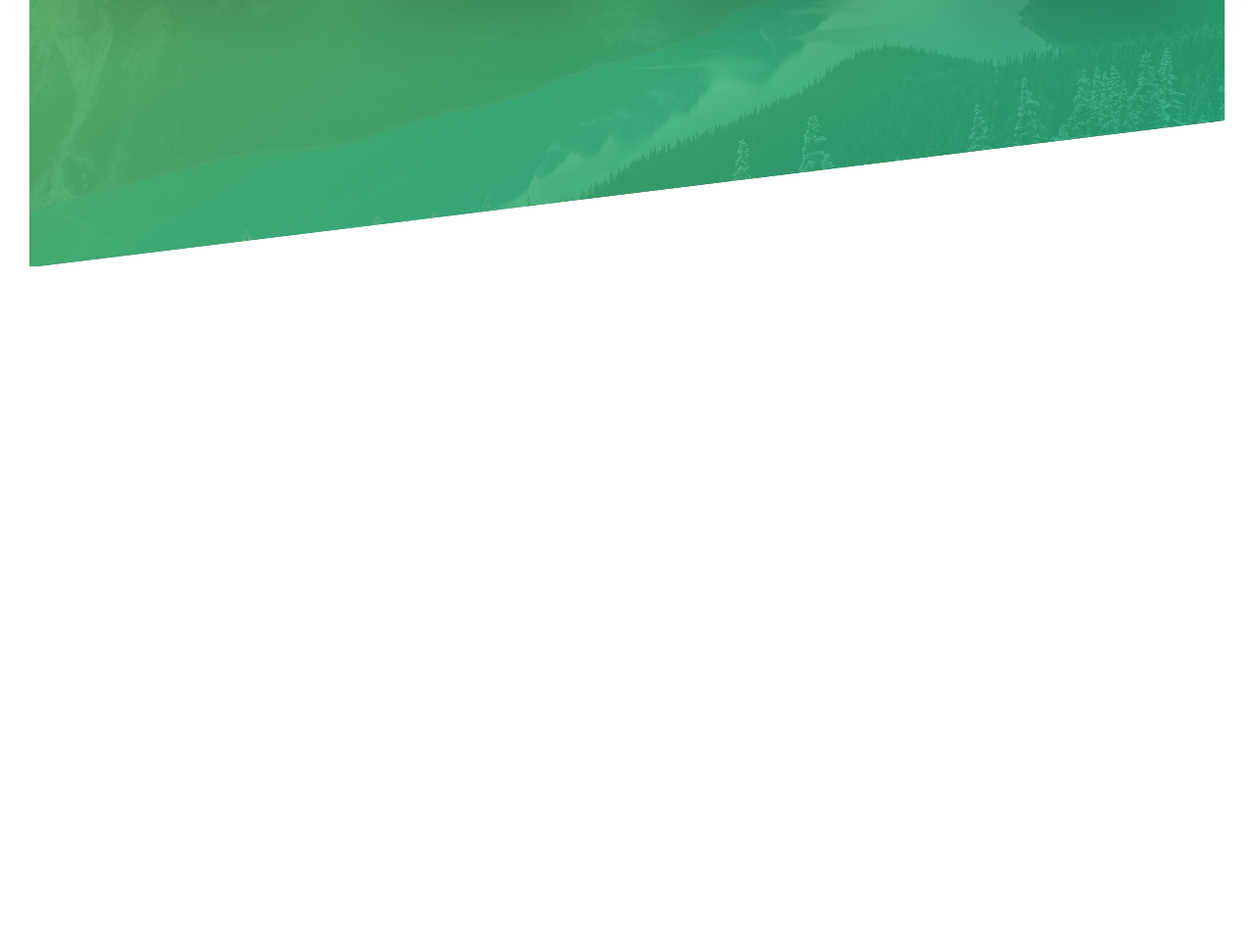
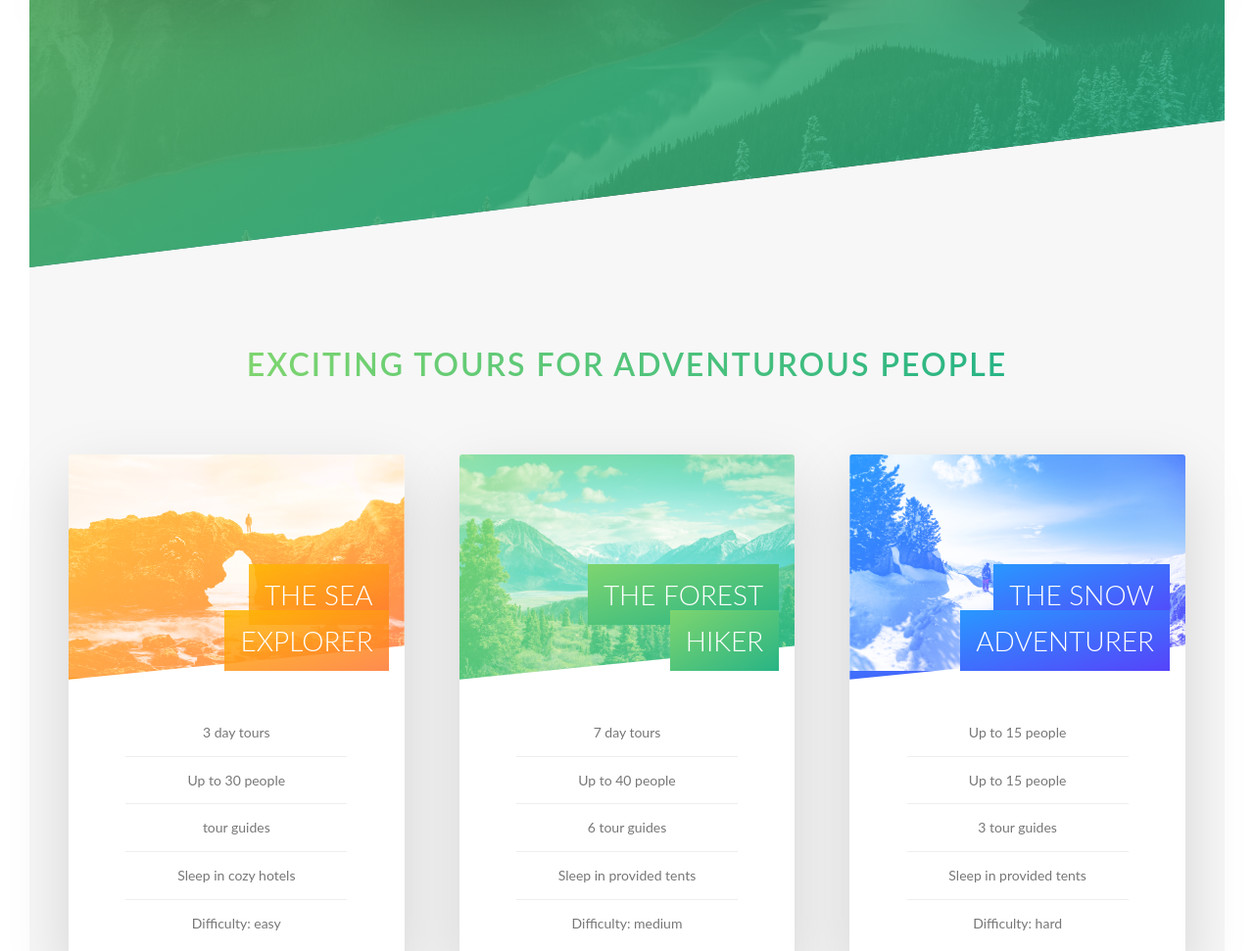
Before and after one commit to h3ndry/Natour-React-Gatsby, a Gatsby site: page / in a window 1280 px wide. Shown: the part 1829-2800 px from the top of the page at 98% size. Before the commit the page ends 2101 px from the top, so only its background shows below. Built offline with nearby package versions, Linux system fonts and the light colour scheme; Gatsby itself is replaced by a stand-in of ours.

Commit message:
implimented the rotation on th6e cards

```diff
--- a/src/components/About.js
+++ b/src/components/About.js
@@ -63,7 +63,7 @@ export default function About() {
 
         <div className="col-1-of-2">
           <div className="composition">
-            {images.map(image => <Img fluid={image} />)}
+            {images.map((image, i) => <Img fluid={image} key={i} />)}
           </div>
         </div>
 
--- a/src/components/Buttons.js
+++ b/src/components/Buttons.js
@@ -1,9 +1,10 @@
 import React from 'react'
 import styled from 'styled-components'
 
-export function ButtonA({ href, text }) {
+export function ButtonA({ green, href, text }) {
+
   return (
-    <ButtonWrapperA href={href}>
+    <ButtonWrapperA green href={href}>
       {text}
     </ButtonWrapperA>
 
@@ -11,6 +12,7 @@ export function ButtonA({ href, text }) {
 }
 
 export function ButtonB({ href, text }) {
+
   return (
     <ButtonWrapperB href={href}>
       {text}
@@ -37,7 +39,7 @@ position: relative;
 font-size: .875rem;
 border: none;
 cursor: pointer;
-background-color: #fff;
+background-color: ${ true ? `#55c57a` : `#fff`};
 color: #777;
 animation: moveInBottom .5s ease-out .75s backwards;
 
--- a/src/components/feature.js
+++ b/src/components/feature.js
@@ -32,10 +32,11 @@ export default function feature() {
   return (
     <FeatureWrapper>
       <div className="row">
-        {featureContent.map(feature => <Card
+        {featureContent.map((feature, i) => <Card
           icon={feature.icon}
           title={feature.title}
           text={feature.text}
+          key={i}
         />)}
       </div>
     </FeatureWrapper>
--- /dev/null
+++ b/src/components/tours.js
@@ -0,0 +1,95 @@
+import React from 'react'
+import styled from 'styled-components'
+import { useStaticQuery, graphql } from "gatsby"
+import { ButtonA } from './Buttons'
+
+
+import Card from './toursCard'
+
+export default function Tours() {
+
+  const data = useStaticQuery(graphql`
+    query {
+      nat5: file(relativePath: { eq: "nat-5.jpg" }) {
+        childImageSharp {
+          fluid(maxWidth: 1000) {
+            ...GatsbyImageSharpFluid
+          }
+        }
+      }
+      nat6: file(relativePath: { eq: "nat-6.jpg" }) {
+        childImageSharp {
+          fluid(maxWidth: 1000) {
+            ...GatsbyImageSharpFluid
+          }
+        }
+      }
+      nat7: file(relativePath: { eq: "nat-7.jpg" }) {
+        childImageSharp {
+          fluid(maxWidth: 1000) {
+            ...GatsbyImageSharpFluid
+          }
+        }
+      }
+    }
+  `)
+
+
+  const toursContents = [
+    {
+      img: data.nat5.childImageSharp.fluid,
+      title: `The Sea Explorer`,
+      list: [`3 day tours`, `Up to 30 people`, `tour guides`, `Sleep in cozy hotels`, `Difficulty: easy`],
+      price: 297
+    },
+    {
+      img: data.nat6.childImageSharp.fluid,
+      title: `The Forest Hiker`,
+      list: [`7 day tours`, `Up to 40 people`, `6 tour guides`, `Sleep in provided tents`, `Difficulty: medium`],
+      price: 497
+    },
+    {
+      img: data.nat7.childImageSharp.fluid,
+      title: `The Snow Adventurer`,
+      list: [`Up to 15 people`, `Up to 15 people`, `3 tour guides`, `Sleep in provided tents`, `Difficulty: hard`],
+      price: 897
+    }
+  ]
+
+  return (
+    <ToursWrapper>
+      <div className="title">
+        <h2> Exciting tours for adventurous people </h2>
+      </div>
+      <div className="row">
+        {toursContents.map((tour, i) => <Card
+          img={tour.img}
+          title={tour.title}
+          list={tour.list}
+          price={tour.price}
+          key={i}
+
+        />)}
+      </div>
+
+      <ButtonA green text='Discover all tours' />
+
+    </ToursWrapper>
+  )
+}
+
+const ToursWrapper = styled.section`
+  background-color: #f7f7f7;
+  padding: 15.5rem 0 9.37rem 0;
+  margin-top: -6.25rem;
+
+  .title {
+    text-align: center;
+    margin-bottom: 4rem !important;
+  }
+
+  .row {
+    height: 32.5rem
+  }
+
+`
--- /dev/null
+++ b/src/components/toursCard.js
@@ -0,0 +1,206 @@
+import React from 'react'
+import styled from 'styled-components'
+import { ButtonA } from './Buttons'
+
+
+import Img from "gatsby-image"
+
+
+export default function ToursCard({ img, title, list, price }) {
+
+  return (
+    <ToursCardWrapper className="col-1-of-3">
+      <div className="card">
+        <div className=" card-side card-front">
+          <div className="picture">
+            <div className="overlay"></div>
+            <Img fluid={img} />
+          </div>
+          <h4> <span>{title}</span> </h4>
+          <div className="details">
+            <ul>
+              {list.map((item, i) => <li key={i}>{item}</li>)}
+            </ul>
+          </div>
+        </div>
+        <div className="card-side card-back">
+          <div className="card-cta">
+            <div className="price-box">
+              <p className="price-only">Only</p>
+              <p className="price-value">${price}</p>
+            </div>
+            <ButtonA text='Book now!' />
+          </div>
+        </div>
+      </div>
+    </ToursCardWrapper>
+  )
+}
+
+const ToursCardWrapper = styled.div`
+
+  float: left;
+  position: relative;
+  &:not(:last-child) {
+    margin-right: var(--gutter-horizontal);
+    @media only screen and (max-width: 56.25em) {
+      margin-right: 0;
+      margin-bottom: var(--gutter-vertical-small);
+    }
+  }
+  @media only screen and (max-width: 56.25em) {
+    width: 100% !important;
+  }
+
+  .card {
+    -webkit-perspective: 150rem;
+    perspective: 150rem;
+    -moz-perspective: 150rem;
+
+
+    &-side {
+      height: 32.5rem;
+      -webkit-transition: all .8s ease;
+      transition: all .8s ease;
+      top: 0;
+      left: 0;
+      width: 100%;
+      -webkit-backface-visibility: hidden;
+      backface-visibility: hidden;
+      border-radius: 3px;
+      overflow: hidden;
+      -webkit-box-shadow: 0 1.5rem 4rem rgba(0,0,0,0.15);
+      box-shadow: 0 1.5rem 4rem rgba(0,0,0,0.15);
+    }
+    &-front {
+      background-color: #fff;
+
+      .picture {
+        background-size: cover;
+        position: relative;
+        height: 14.375rem;
+        /* mix-blend-mode: screen; */
+        /* background-blend-mode: screen; */
+        -webkit-clip-path: polygon(0 0, 100% 0, 100% 85%, 0 100%);
+        clip-path: polygon(0 0, 100% 0, 100% 85%, 0 100%);
+        border-top-left-radius: 3px;
+        border-top-right-radius: 3px;
+        .overlay {
+          position: absolute;
+          top: 0;
+          bottom: 0;
+          left: 0;
+          right: 0;
+          background-image: linear-gradient(to right bottom, #ffb900, #ff7730);
+          mix-blend-mode: screen;
+          z-index: 20;
+
+        }
+      }
+
+      h4 {
+        font-size: 1.75rem;
+        font-weight: 300;
+        text-transform: uppercase;
+        text-align: right;
+        color: #fff;
+        position: absolute;
+        top: 7.5rem;
+        right: 1rem;
+        width: 75%;
+
+        span {
+          background-image: linear-gradient(to right bottom, rgba(255,185,0,0.85), rgba(255,119,48,0.85));
+          padding: .875rem 1rem;
+          -webkit-box-decoration-break: clone;
+          box-decoration-break: clone;
+        }
+      }
+      .details {
+        padding: 1.875rem;
+
+        ul {
+          list-style: none;
+          width: 80%;
+          margin: 0 auto;
+
+          li {
+            text-align: center;
+            font-size: .875rem;
+            padding: .75rem;
+
+            &:not(:last-child) { border-bottom: 1px solid #eee }
+          }
+        }
+      }
+    }
+
+    .card-back {
+      position: absolute;
+      transform: rotateY(180deg);
+      background-image: linear-gradient(to right bottom, #ffb900, #ff7730);
+
+      .card-cta {
+        position: absolute;
+        top: 50%;
+        left: 50%;
+        -webkit-transform: translate(-50%, -50%);
+        transform: translate(-50%, -50%);
+        width: 90%;
+        text-align: center;
+
+        .price-box {
+          text-align: center;
+          color: #fff;
+          margin-bottom: 5rem;
+          .price-only { font-size: 1.4rem; text-transform: uppercase; }
+          .price-value { font-size: 3.75rem; font-weight: 100;}
+        }
+      }
+    }
+
+
+  }
+
+  .card:hover {
+    .card-front {
+      transform: rotateY(-180deg);
+    }
+
+    .card-back {
+      transform: rotateY(0);
+    }
+  }
+
+
+  &:nth-of-type(2) {
+    .overlay {
+      background-image: linear-gradient(to right bottom, #7ed56f, #28b485) !important;
+    }
+
+    h4 span {
+      background-image: linear-gradient(to right bottom, #7ed56f, #28b485)
+    }
+
+    .card-back {
+     background-image: linear-gradient(to right bottom, #7ed56f, #28b485) !important;
+    }
+  }
+
+  &:nth-of-type(3) {
+    .overlay {
+      background-image: linear-gradient(to right bottom, #2998ff, #5643fa) !important;
+    }
+
+    h4 span {
+      background-image: linear-gradient(to right bottom, #2998ff, #5643fa)
+    }
+
+    .card-back {
+     background-image: linear-gradient(to right bottom, #2998ff, #5643fa) !important;
+    }
+
+  }
+
+
+`
--- a/src/pages/index.js
+++ b/src/pages/index.js
@@ -8,12 +8,14 @@ import styled from 'styled-components'
 import Header from '../components/header'
 import About from '../components/About'
 import Feature from '../components/feature'
+import Tours from '../components/tours'
 
 const IndexPage = () => (
   <Layout>
     <Header />
     <About />
     <Feature />
+    <Tours />
   </Layout>
 )
 
```
